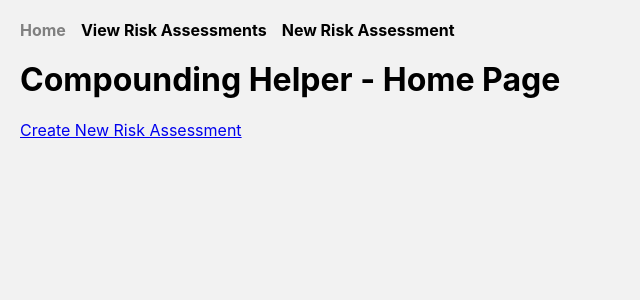
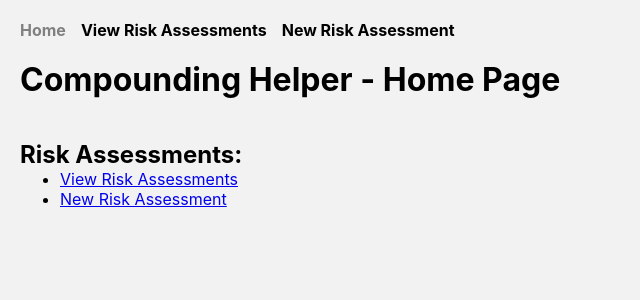
Before and after one commit to mmtandoc/compounding-helper, a Next.js app: page / in a window 1280 px wide. Shown: the top 300 px of the page, without its empty margins (0-640 px from the left). Built offline with nearby package versions, Linux system fonts and the light colour scheme.

Commit message:
Added risk assessment links to home page

```diff
--- a/pages/index.tsx
+++ b/pages/index.tsx
@@ -8,9 +8,19 @@ const Home: NextPage = () => {
     <Layout>
       <div className="page">
         <h1 style={{ marginTop: "0px" }}>Compounding Helper - Home Page</h1>
-        <Link href="/risk-assessments/new">
-          <a>Create New Risk Assessment</a>
-        </Link>
+        <h2 style={{ marginBottom: "0" }}>Risk Assessments:</h2>
+        <ul style={{ marginTop: "0" }}>
+          <li>
+            <Link href="/risk-assessments/new">
+              <a>View Risk Assessments</a>
+            </Link>
+          </li>
+          <li>
+            <Link href="/risk-assessments/new">
+              <a>New Risk Assessment</a>
+            </Link>
+          </li>
+        </ul>
       </div>
     </Layout>
   )
```
